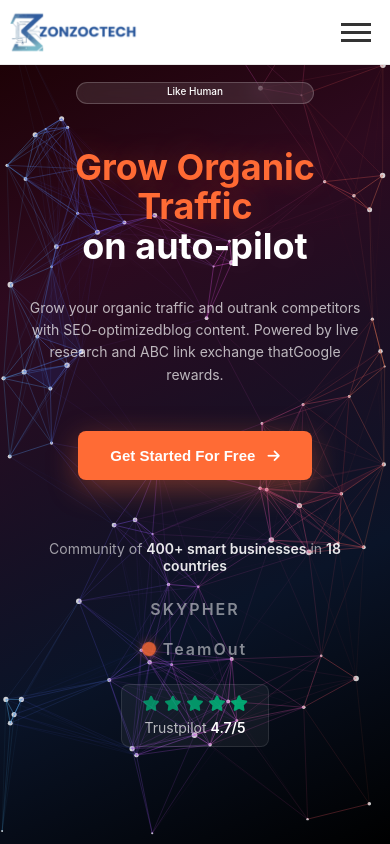
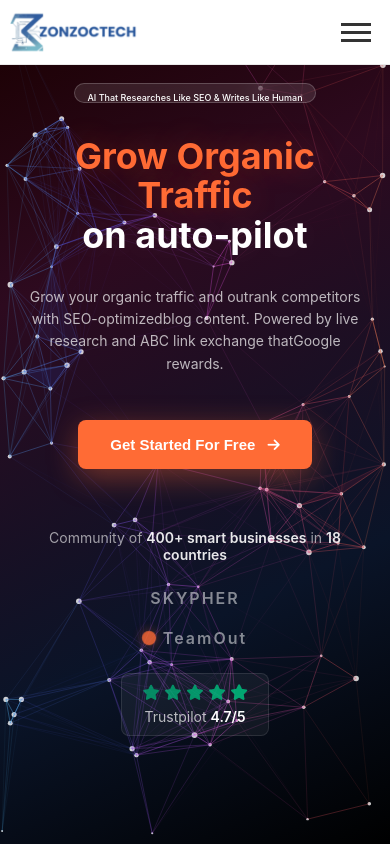
Before and after one commit to suraijzon/version1, a React (Create React App) app: page /ai-seo in a window 390 px wide. Shown: the top 844 px of the page. Built offline with nearby package versions, Linux system fonts and the light colour scheme; no server answers.

Commit message:
59th fix

```diff
--- a/src/components/Footer.jsx
+++ b/src/components/Footer.jsx
@@ -164,7 +164,7 @@ const Footer = () => {
       </div>
 
       {/* Full-width line before footer bottom */}
-      <div className='linetop'>
+      <div className='line'>
         <hr style={{
           border: 'none',
           borderTop: '1px solid rgba(255, 255, 255, 1)',
--- a/src/styles/aiSeoHero.css
+++ b/src/styles/aiSeoHero.css
@@ -233,6 +233,7 @@
   color: #ffffff;
   font-weight: 600;
 }
+
 .rotating-badge {
   height: 22px;
   overflow: hidden;
@@ -249,6 +250,7 @@
   color: #fff;
   font-size: 14px;
   line-height: 32px;
+  white-space: nowrap;
 }
 
 /* Smooth continuous scroll — NO JUMP */
@@ -256,8 +258,6 @@
   100% { transform: translateY(0); }
   0% { transform: translateY(-66px); } /* 3 lines × 22px = 66px */
 }
-
-
 
 /* Animations */
 @keyframes fadeInUp {
@@ -302,10 +302,10 @@
   .ai-hero-subtitle {
     font-size: 16px;
   }
+
   .ai-seo-hero {
     padding-top: 15px !important;
   }
-
 }
 
 @media (max-width: 768px) {
@@ -320,15 +320,6 @@
   .ai-hero-subtitle {
     font-size: 15px;
   }
-
-.badge-text-wrapper{
-    width: 200px;
-
-}
-.badge-text{
-    font-size: 10px;
-    padding: 0px -10px;
-}
 
   .ai-hero-subtitle br {
     display: none;
@@ -346,6 +337,30 @@
   .logo-text {
     font-size: 16px;
   }
+
+  /* Mobile badge fix - keep text in one line */
+  .ai-badge {
+    padding: 10px 16px;
+    margin-top: 20px;
+    margin-bottom: 30px;
+    width: auto;
+    max-width: 90%;
+  }
+
+  .rotating-badge {
+    height: 20px;
+  }
+
+  .badge-text {
+    font-size: 10px;
+    line-height: 20px;
+    white-space: nowrap;
+  }
+
+  @keyframes smoothScroll {
+    100% { transform: translateY(0); }
+    0% { transform: translateY(-60px); } /* 3 lines × 20px = 60px */
+  }
 }
 
 @media (max-width: 480px) {
@@ -354,8 +369,8 @@
   }
 
   .ai-badge {
-    font-size: 12px;
-    padding: 8px 18px;
+    font-size: 10px;
+    padding: 8px 12px;
   }
 
   .ai-hero-subtitle {
@@ -371,4 +386,9 @@
     flex-direction: column;
     gap: 8px;
   }
+
+  /* Extra small screens */
+  .badge-text {
+    font-size: 9px;
+  }
 }
```
